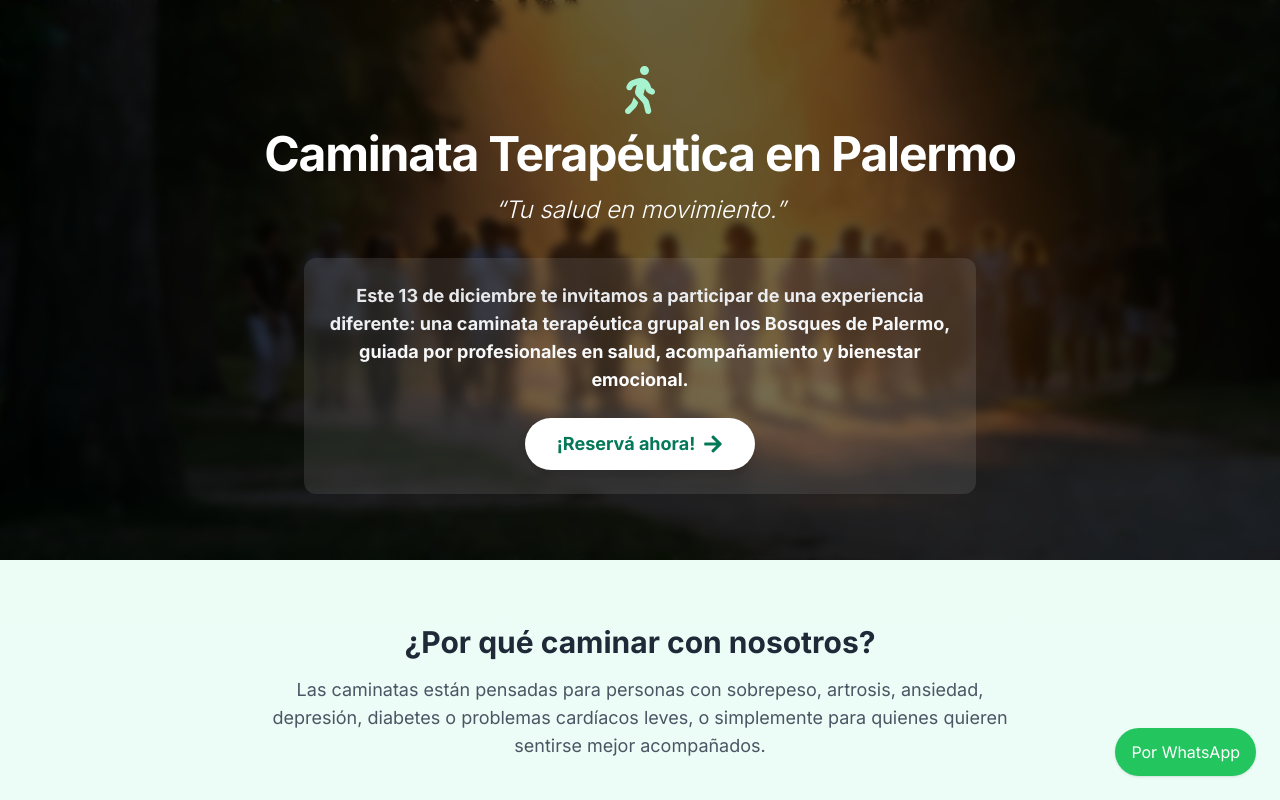
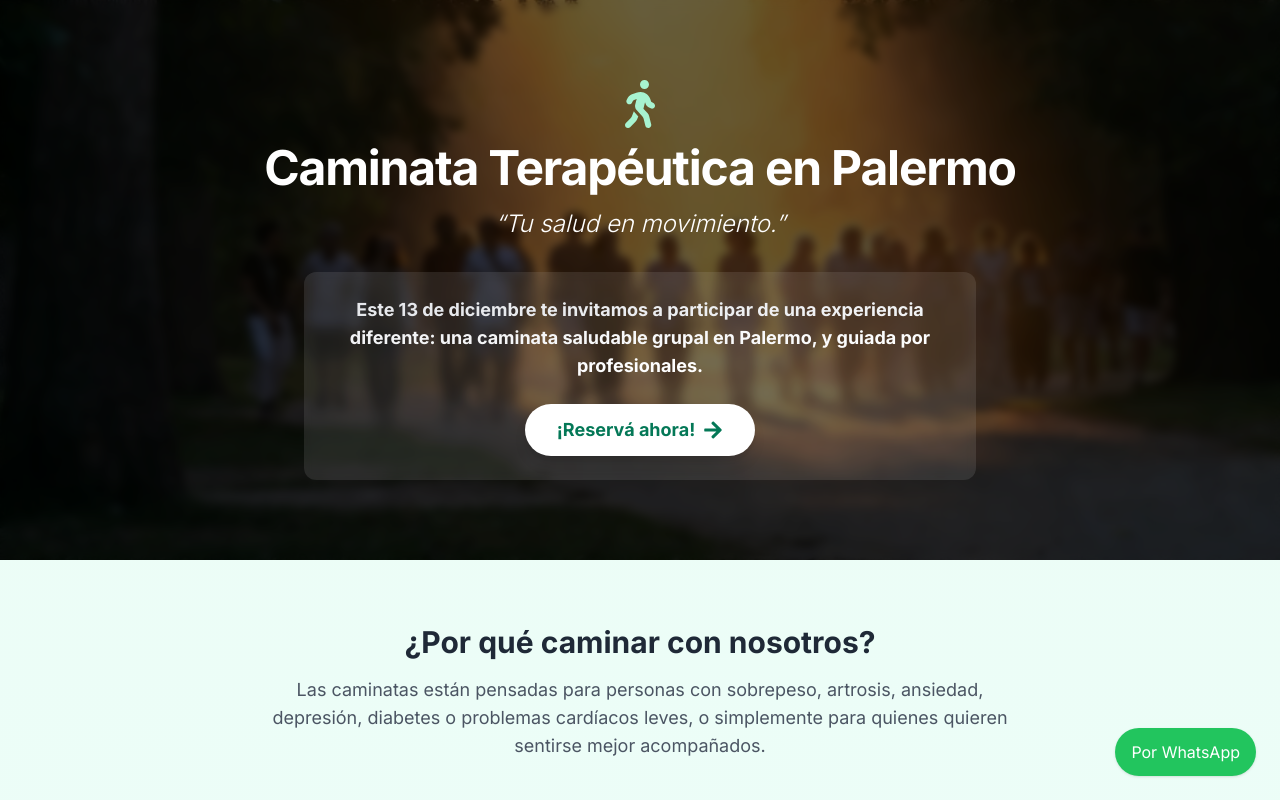
Before and after one commit to neuroar-sys/camina-vida13-12, a Next.js app: page / in a window 1280 px wide. Shown: the top 800 px of the page. Built offline with nearby package versions, Linux system fonts and the light colour scheme.

Commit message:
fix: convertir edad a número en enviarATelegram

```diff
--- a/src/components/sections/HeroSection.tsx
+++ b/src/components/sections/HeroSection.tsx
@@ -63,8 +63,7 @@ export default function HeroSection({ onOpenBooking }: HeroSectionProps) {
           <p className="text-lg mb-6 font-medium">
             <span className="bg-gradient-to-r from-gray-200 via-gray-100 to-white bg-clip-text text-transparent animate-gradient font-bold">
               Este 13 de diciembre te invitamos a participar de una experiencia diferente:
-              una caminata terapéutica grupal en los Bosques de Palermo, guiada por profesionales
-              en salud, acompañamiento y bienestar emocional.
+              una caminata saludable grupal en Palermo, y guiada por profesionales.
             </span>
           </p>
 
```
